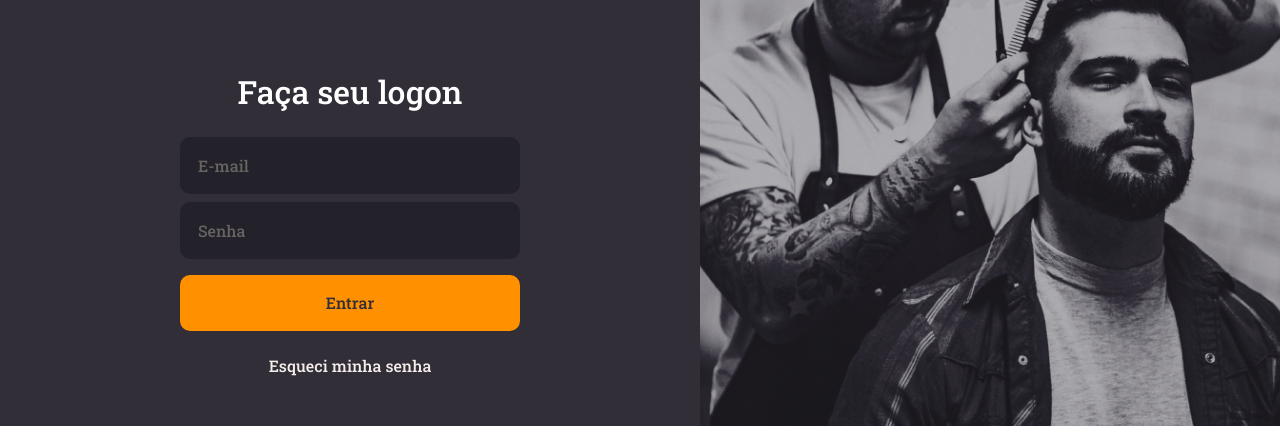
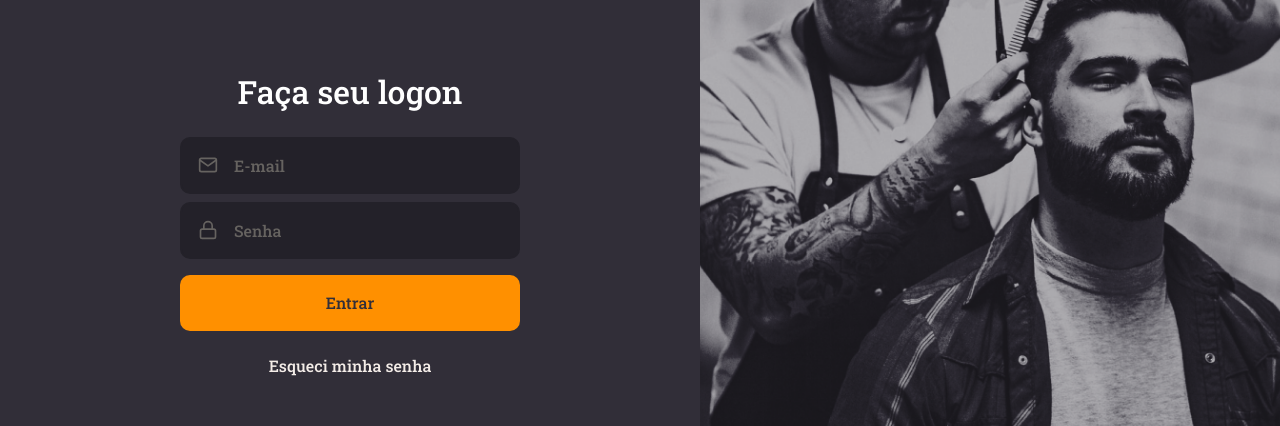
Before and after one commit to DeeSouza/Frontend-GoBarber-Typescript, a React (Create React App) app: page / in a window 1280 px wide. Shown: the part 222-648 px from the top of the page. Built offline with nearby package versions, Linux system fonts and the light colour scheme.

Commit message:
:art: Create components of input and button globals

```diff
--- /dev/null
+++ b/src/components/Button/index.tsx
@@ -0,0 +1,13 @@
+import React, { ButtonHTMLAttributes } from 'react';
+
+import { Container } from './styles';
+
+type ButtonProps = ButtonHTMLAttributes<HTMLButtonElement>;
+
+const Button: React.FC<ButtonProps> = ({ children, ...rest }) => (
+  <Container type="button" {...rest}>
+    {children}
+  </Container>
+);
+
+export default Button;
--- /dev/null
+++ b/src/components/Button/styles.ts
@@ -0,0 +1,19 @@
+import styled from 'styled-components';
+import { shade } from 'polished';
+
+export const Container = styled.button`
+  background: #ff9000;
+  border-radius: 10px;
+  border: 0px;
+  padding: 0px 16px;
+  width: 100%;
+  height: 56px;
+  color: #312e38;
+  margin-top: 16px;
+  font-weight: 500;
+  transition: all 0.25s ease-out;
+
+  &:hover {
+    background: ${shade(0.2, '#ff9000')};
+  }
+`;
--- /dev/null
+++ b/src/components/Input/index.tsx
@@ -0,0 +1,18 @@
+import React, { InputHTMLAttributes } from 'react';
+import { IconBaseProps } from 'react-icons';
+
+import { Container } from './styles';
+
+interface InputProps extends InputHTMLAttributes<HTMLInputElement> {
+  name: string;
+  icon: React.ComponentType<IconBaseProps>;
+}
+
+const Input: React.FC<InputProps> = ({ icon: Icon, ...rest }) => (
+  <Container>
+    {Icon && <Icon size={20} />}
+    <input {...rest} />
+  </Container>
+);
+
+export default Input;
--- /dev/null
+++ b/src/components/Input/styles.ts
@@ -0,0 +1,32 @@
+import styled from 'styled-components';
+
+export const Container = styled.div`
+  background: #232129;
+  border-radius: 10px;
+  border: 2px solid #232129;
+  padding: 16px;
+  width: 100%;
+
+  display: flex;
+  align-items: center;
+  flex: 1;
+
+  & + div {
+    margin-top: 8px;
+  }
+
+  input {
+    background: transparent;
+    border: 0;
+    color: #f4ede8;
+
+    &::placeholder {
+      color: #666360;
+    }
+  }
+
+  svg {
+    margin-right: 16px;
+    color: #666360;
+  }
+`;
--- a/src/pages/SignIn/index.tsx
+++ b/src/pages/SignIn/index.tsx
@@ -1,22 +1,30 @@
 import React from 'react';
-import { FiLogIn } from 'react-icons/fi';
+import { FiLogIn, FiMail, FiLock } from 'react-icons/fi';
 
 import logoImg from '../../assets/logo.svg';
 
 import { Container, Content, Background } from './styles';
+
+import Input from '../../components/Input';
+import Button from '../../components/Button';
 
 const SignIn: React.FC = () => (
   <Container>
     <Content>
       <img src={logoImg} alt="GoBarber" />
 
-      <form action="">
+      <form action="" autoComplete="off">
         <h1>Faça seu logon</h1>
 
-        <input type="text" placeholder="E-mail" />
-        <input type="password" placeholder="Senha" />
+        <Input name="email" icon={FiMail} type="text" placeholder="E-mail" />
+        <Input
+          name="password"
+          icon={FiLock}
+          type="password"
+          placeholder="Senha"
+        />
 
-        <button type="submit">Entrar</button>
+        <Button type="submit">Entrar</Button>
 
         <a href="forgot">Esqueci minha senha</a>
       </form>
--- a/src/pages/SignIn/styles.ts
+++ b/src/pages/SignIn/styles.ts
@@ -24,40 +24,6 @@ export const Content = styled.div`
 
     h1 {
       margin-bottom: 24px;
-    }
-
-    input {
-      background: #232129;
-      border-radius: 10px;
-      border: 2px solid #232129;
-      padding: 16px;
-      width: 100%;
-      color: #f4ede8;
-
-      &::placeholder {
-        color: #666360;
-      }
-
-      & + input {
-        margin-top: 8px;
-      }
-    }
-
-    button {
-      background: #ff9000;
-      border-radius: 10px;
-      border: 0px;
-      padding: 0px 16px;
-      width: 100%;
-      height: 56px;
-      color: #312e38;
-      margin-top: 16px;
-      font-weight: 500;
-      transition: all 0.25s ease-out;
-
-      &:hover {
-        background: ${shade(0.2, '#ff9000')};
-      }
     }
 
     a {
```
Also changed, not shown: .eslintrc.json.
